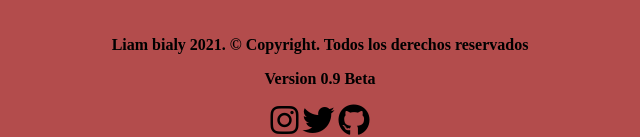
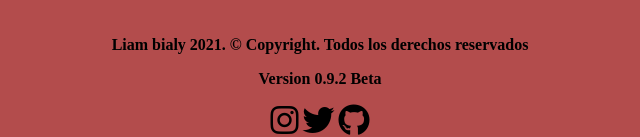
Before and after one commit to bialyLT/jueguito, a plain HTML site: page index.html in a window 1280 px wide. Shown: the part 664-801 px from the top of the page, 320-960 px from the left. Drawn offline with nearby package versions, Linux system fonts and the light colour scheme; a web font is replaced by a local one.

Commit message:
version 0.9.2

```diff
--- a/index.html
+++ b/index.html
@@ -29,7 +29,7 @@
 		</main>
 		<footer>
 			<p>Liam bialy 2021. © Copyright. Todos los derechos reservados</p>
-			<p>Version 0.9 Beta</p>
+			<p>Version 0.9.2 Beta</p>
 			<a href="https://www.instagram.com/liamtbialy/?hl=es-la" target="_blank"><i class="fab fa-instagram"></i></a>
 			<a href="https://www.twitter.com/liambialy/" target="_blank"><i class="fab fa-twitter"></i></a>
 			<a href="https://www.github.com/ciitooo/" target="_blank"><i class="fab fa-github"></i></a>
```
